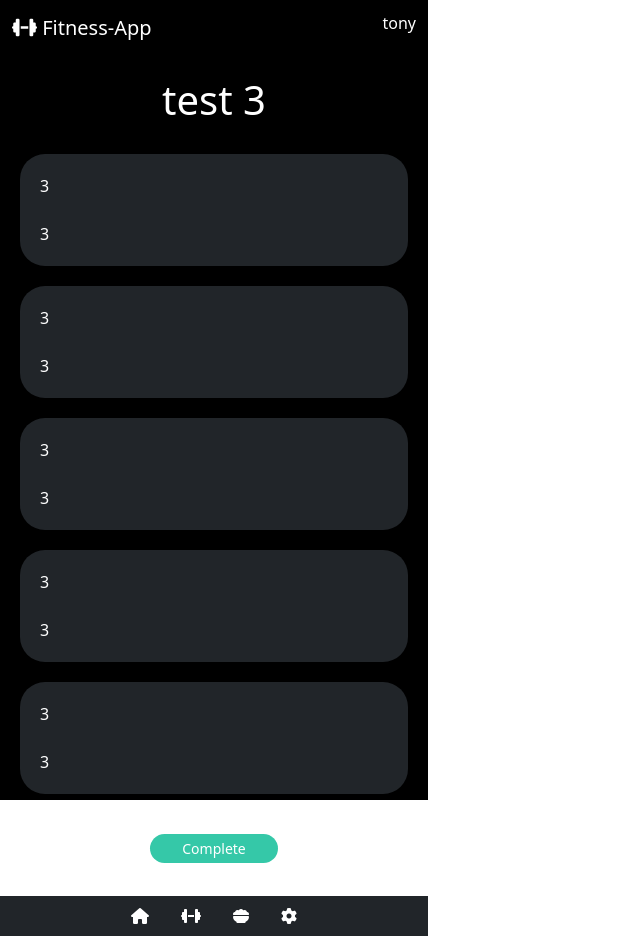
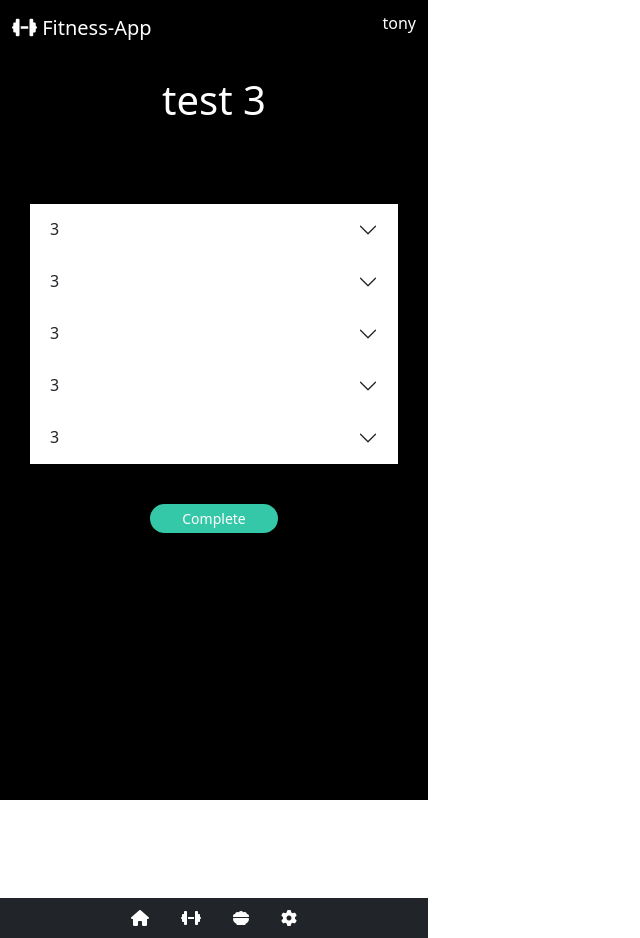
Before and after one commit to AnthonyLaneJr/fitness_app, a Django app: a page that uses templates/base.html in a window 1280 px wide. Shown: the whole page, without its empty margins (0-640 px from the left). Run offline with Django 4.2, Linux system fonts and the light colour scheme; a user stored in the database is signed in; data comes from the database, SQL or seed files in the repository; some libraries are stand-ins or nearby versions.

Commit message:
latest CSS

```diff
--- a/static/css/base.css
+++ b/static/css/base.css
@@ -127,19 +124,27 @@ a.nav-link:hover {
 }
 
 /*Daily*/
+button.accordion-button:hover{
+  background-color: white;
+  color: black;
+}
 
-.exercisetitle{
-    text-align: center;
-    margin-bottom: 30px;
-    margin-top:20px;
+
+
+.daily .accordion-item{
+  background-color: #212529;
+  color: white;
 }
-.exercise{
+.daily .accordion{
 
-    background-color: #212529;
+  background-color: white;
   border: none;
-    padding: 20px;
-    margin: 20px;
+  margin-top: 80px;
   border-radius: 25px;
+
+}
+.accordion{
+  margin: 30px;
 }
 .workoutcomplete{
   text-align: center;
@@ -175,8 +180,16 @@ a.nav-link:hover {
   color: black;
 }
 
+
+
+.exercisetitle{
+  text-align: center;
+  margin-bottom: 30px;
+  margin-top:20px;
+}
+
 .dailynavbar{
-    margin-top: 33px;
+  margin-top: 365px;
 
 }
 
--- a/templates/base.html
+++ b/templates/base.html
@@ -10,10 +10,19 @@
     <!-- CSS only -->
     <link rel="stylesheet" href="{% static 'css/base.css/' %}">
     <link href="https://cdn.jsdelivr.net/npm/bootstrap@5.2.0-beta1/dist/css/bootstrap.min.css" rel="stylesheet" integrity="sha384-0evHe/X+R7YkIZDRvuzKMRqM+OrBnVFBL6DOitfPri4tjfHxaWutUpFmBp4vmVor" crossorigin="anonymous">
+    <!-- JavaScript Bundle with Popper -->
+<script src="https://cdn.jsdelivr.net/npm/bootstrap@5.2.2/dist/js/bootstrap.bundle.min.js" integrity="sha384-OERcA2EqjJCMA+/3y+gxIOqMEjwtxJY7qPCqsdltbNJuaOe923+mo//f6V8Qbsw3" crossorigin="anonymous"></script>
 </head>
 <body>
     <div class="base">
         {% block content %}
+
+
+
+
+
+
+
         {% endblock content %}
     </div>
 </body>
--- a/templates/users/update_account.html
+++ b/templates/users/update_account.html
@@ -36,9 +36,11 @@
 
 
 <div class="changepassword">
+  <a href="{% url 'password_change' %}">
     <button class="btn btn-primary btn-sm">
-      <a href="{% url 'password_change' %}">Reset Password</a>
+      Reset Password
     </button>
+  </a>
 </div>
 
 
--- a/templates/workout/daily_view.html
+++ b/templates/workout/daily_view.html
@@ -1,8 +1,7 @@
 {% extends 'base.html' %}
-
-{% block title %}Daily View{% endblock title %}
-
-{% block content %}
+ {% block title %}Daily View
+ {% endblock title %}
+ {%block content %}
 <nav class="navbar">
   <div class="container-fluid">
     <a class="navbar-brand" href="#">
@@ -13,75 +12,156 @@
   </div>
 </nav>
 
-
 <div class="daily">
-
   <h1 class="exercisetitle">{{exercise}}</h1>
 
-    <div class="exercise">
+  <div class="accordion accordion-flush" id="accordionFlushExample">
+    <div class="accordion-item">
+      <h2 class="accordion-header" id="flush-headingOne">
+
+
+        <button
+          class="accordion-button collapsed"
+          type="button"
+          data-bs-toggle="collapse"
+          data-bs-target="#flush-collapseOne"
+          aria-expanded="false"
+          aria-controls="flush-collapseOne"
+        >
           {{ exercise.exercise_1 }}
-        <br>
-        <br>
-        {{ exercise.description_1 }}
-    </div>
-
-    <div class="exercise">
-        {{ exercise.exercise_2 }}
-        <br>
-        <br>
-        {{ exercise.description_2 }}
+        </button>
+      </h2>
+      <div
+        id="flush-collapseOne"
+        class="accordion-collapse collapse"
+        aria-labelledby="flush-headingOne"
+        data-bs-parent="#accordionFlushExample"
+      >
+        <div class="accordion-body">{{ exercise.description_1 }}</div>
       </div>
 
 
-    <div class="exercise">
+      <div class="accordion-item">
+        <h2 class="accordion-header" id="flush-headingTwo">
+          <button
+            class="accordion-button collapsed"
+            type="button"
+            data-bs-toggle="collapse"
+            data-bs-target="#flush-collapseTwo"
+            aria-expanded="false"
+            aria-controls="flush-collapseTwo"
+          >
+            {{ exercise.exercise_2 }}
+          </button>
+        </h2>
+        <div
+          id="flush-collapseTwo"
+          class="accordion-collapse collapse"
+          aria-labelledby="flush-headingTwo"
+          data-bs-parent="#accordionFlushExample"
+        >
+          <div class="accordion-body">{{ exercise.description_2 }}</div>
+        </div>
+        <div class="accordion-item">
+          <h2 class="accordion-header" id="flush-headingThree">
+            <button
+              class="accordion-button collapsed"
+              type="button"
+              data-bs-toggle="collapse"
+              data-bs-target="#flush-collapseThree"
+              aria-expanded="false"
+              aria-controls="flush-collapseThree"
+            >
               {{ exercise.exercise_3 }}
-        <br>
-        <br>
-        {{ exercise.description_3 }}
+            </button>
+          </h2>
+          <div
+            id="flush-collapseThree"
+            class="accordion-collapse collapse"
+            aria-labelledby="flush-headingThree"
+            data-bs-parent="#accordionFlushExample"
+          >
+            <div class="accordion-body">{{ exercise.description_3 }}</div>
           </div>
-
-    <div class="exercise">
+          <div class="accordion-item">
+            <h2 class="accordion-header" id="flush-headingFour">
+              <button
+                class="accordion-button collapsed"
+                type="button"
+                data-bs-toggle="collapse"
+                data-bs-target="#flush-collapseFour"
+                aria-expanded="false"
+                aria-controls="flush-collapseFour"
+              >
                 {{ exercise.exercise_4 }}
-        <br>
-        <br>
-        {{ exercise.description_4 }}
+              </button>
+            </h2>
+            <div
+              id="flush-collapseFour"
+              class="accordion-collapse collapse"
+              aria-labelledby="flush-headingFour"
+              data-bs-parent="#accordionFlushExample"
+            >
+              <div class="accordion-body">{{ exercise.description_4 }}</div>
             </div>
-
-    <div class="exercise">
+            <div class="accordion-item">
+              <h2 class="accordion-header" id="flush-headingFive">
+                <button
+                  class="accordion-button collapsed"
+                  type="button"
+                  data-bs-toggle="collapse"
+                  data-bs-target="#flush-collapseFive"
+                  aria-expanded="false"
+                  aria-controls="flush-collapseFive"
+                >
                   {{ exercise.exercise_5 }}
-        <br>
-        <br>
-        {{ exercise.description_5 }}
+                </button>
+              </h2>
+              <div
+                id="flush-collapseFive"
+                class="accordion-collapse collapse"
+                aria-labelledby="flush-headingFive"
+                data-bs-parent="#accordionFlushExample"
+              >
+                <div class="accordion-body">{{ exercise.description_5 }}</div>
+              </div>
+            </div>
+          </div>
+        </div>
+    </div>
+</div>
   </div>
             {% if exercise.name in workouts %}
             <h5 class="workoutcomplete">Workout Already Completed</h5>
 
             <div class="dailyresetbtn">
-    <form method="POST" action="{% url 'remove' slug=exercise.slug %}">
+              <form
+                method="POST"
+                action="{% url 'remove' slug=exercise.slug %}"
+              >
                 {% csrf_token %}
                 <button class="btn btn-primary btn-sm">Reset</button>
               </form>
             </div>
 
-
-
             {% else %}
 
             <div class="dailycompletebtn">
-   <form method="POST" action="{% url 'update' slug=exercise.slug %}">
+              <form
+                method="POST"
+                action="{% url 'update' slug=exercise.slug %}"
+              >
                 {% csrf_token %}
                 <button class="btn btn-primary btn-sm">Complete</button>
               </form>
             </div>
 
-
-
+            {% endif %}
           </div>
 
           <div class="dailynavbar">
             <ul class="nav sticky-bottom bg-dark justify-content-center">
               <li class="nav-item">
-
                 <a class="nav-link active" href="{% url 'home' %}">
                   <i class="fa-solid fa-house"></i>
                 </a>
@@ -89,23 +169,19 @@
               <li class="nav-item">
                 <a class="nav-link" href="{% url 'template' %}">
                   <i class="fa-solid fa-dumbbell"></i>
-
                 </a>
               </li>
               <li class="nav-item">
                 <a class="nav-link" href="{% url 'nutrition' %}">
                   <i class="fa-solid fa-bowl-food"></i>
-
                 </a>
               </li>
               <li class="nav-item">
                 <a class="nav-link" href="{% url 'account' %}">
                   <i class="fa-solid fa-gear"></i>
-
                 </a>
               </li>
             </ul>
           </div>
 
-{% endif %}
           {% endblock content %}
```
Also changed, not shown: other parts of static/css/base.css (+57 -10 lines), templates/users/home.html (+1 -20 lines), templates/users/nutritional.html (+25 -12 lines), templates/users/view_account.html (+6 -3 lines). Lines whose indentation alone changed are shown as unchanged.
